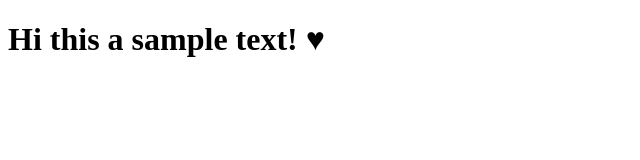
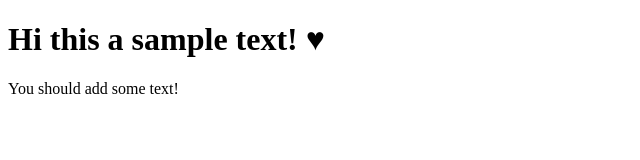
Before and after one commit to danielsj-7/danielsj-7.github.io, a plain HTML site: page index.html in a window 1280 px wide. Shown: the whole page, without its empty margins (0-640 px from the left). Drawn offline with Linux system fonts and the light colour scheme.

Commit message:
Adding a <p>

```diff
--- a/index.html
+++ b/index.html
@@ -7,5 +7,6 @@
 </head>
 <body>
     <h1>Hi this a sample text! &hearts;</h1>
+    <p>You should add some text!</p>
 </body>
 </html>
```
